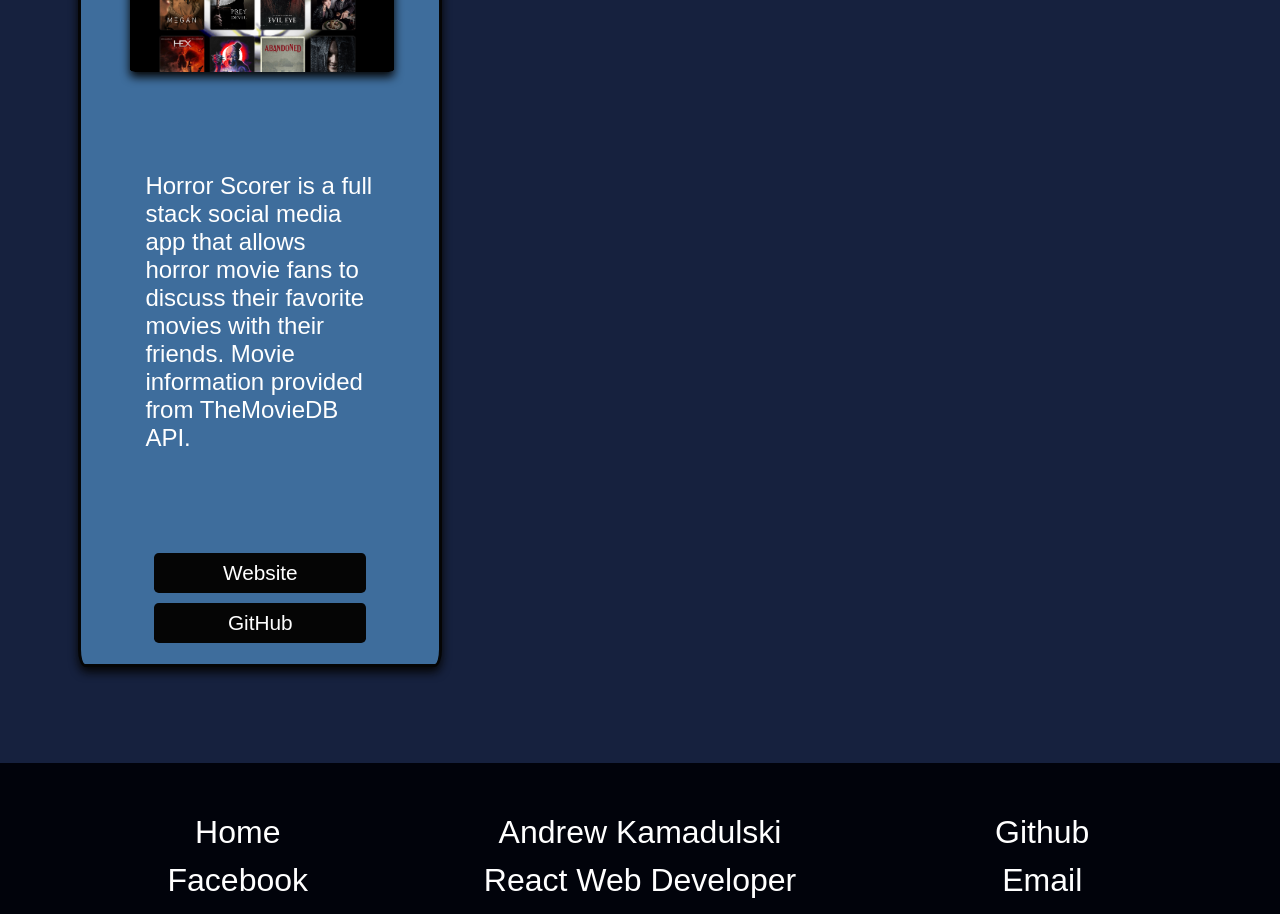
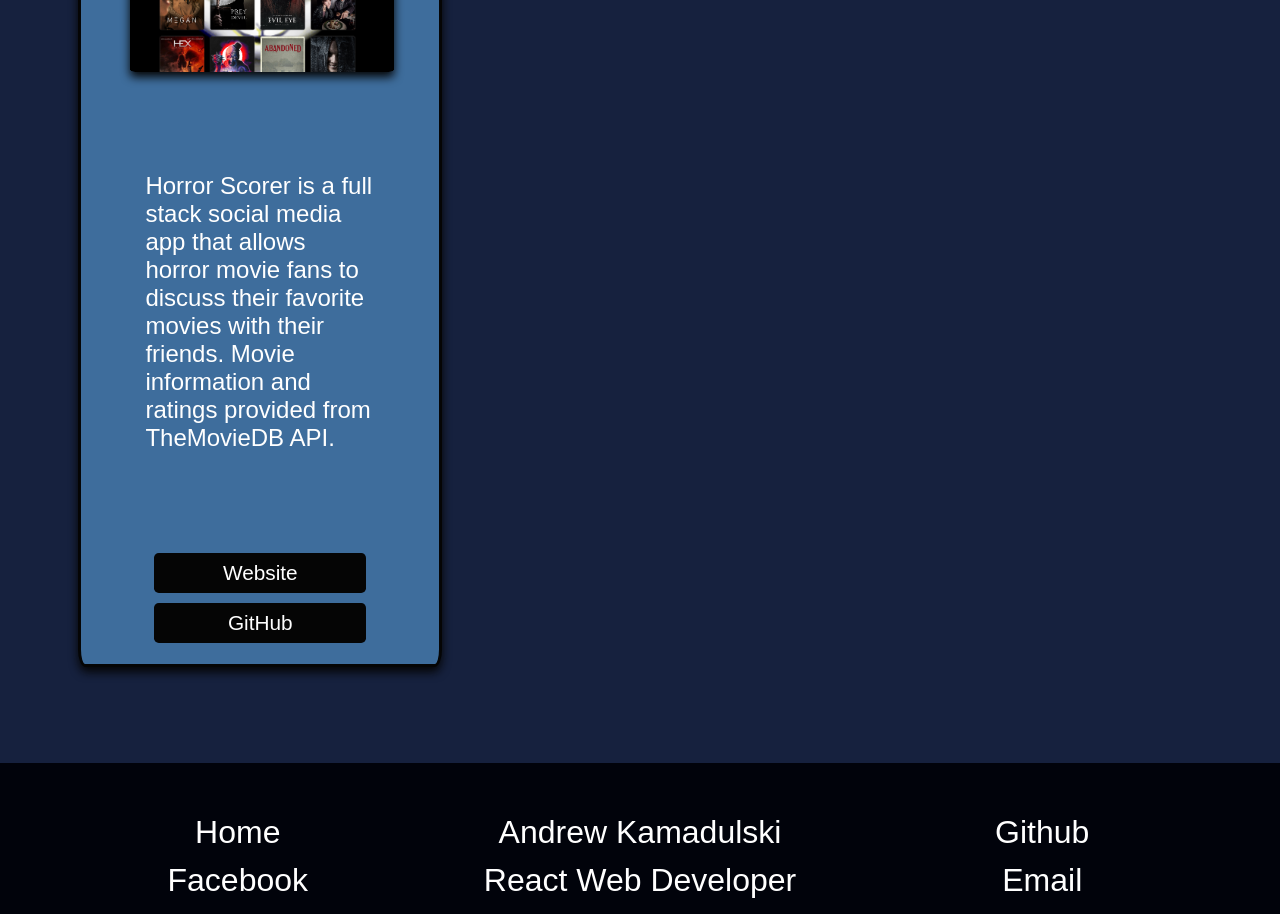
Before and after one commit to Kamadulski999/Kamadulski, a React (Create React App) app: page /Projects in a window 1280 px wide. Shown: the part 1400-2314 px from the top of the page. Built offline with nearby package versions, Linux system fonts and the light colour scheme; a web font is replaced by a local one.

Commit message:
project wording

```diff
--- a/src/Pages/Projects/index.js
+++ b/src/Pages/Projects/index.js
@@ -23,7 +23,7 @@ function Projects() {
         image: "Horror.png",
         url: "https://afternoon-ridge-57186.herokuapp.com/",
         github: "https://github.com/Kamadulski999/Horror_Scorer",
-        text: "Horror Scorer is a full stack social media app that allows horror movie fans to discuss their favorite movies with their friends. Movie information provided from TheMovieDB API."
+        text: "Horror Scorer is a full stack social media app that allows horror movie fans to discuss their favorite movies with their friends. Movie information and ratings provided from TheMovieDB API."
         }]
 
 
```
